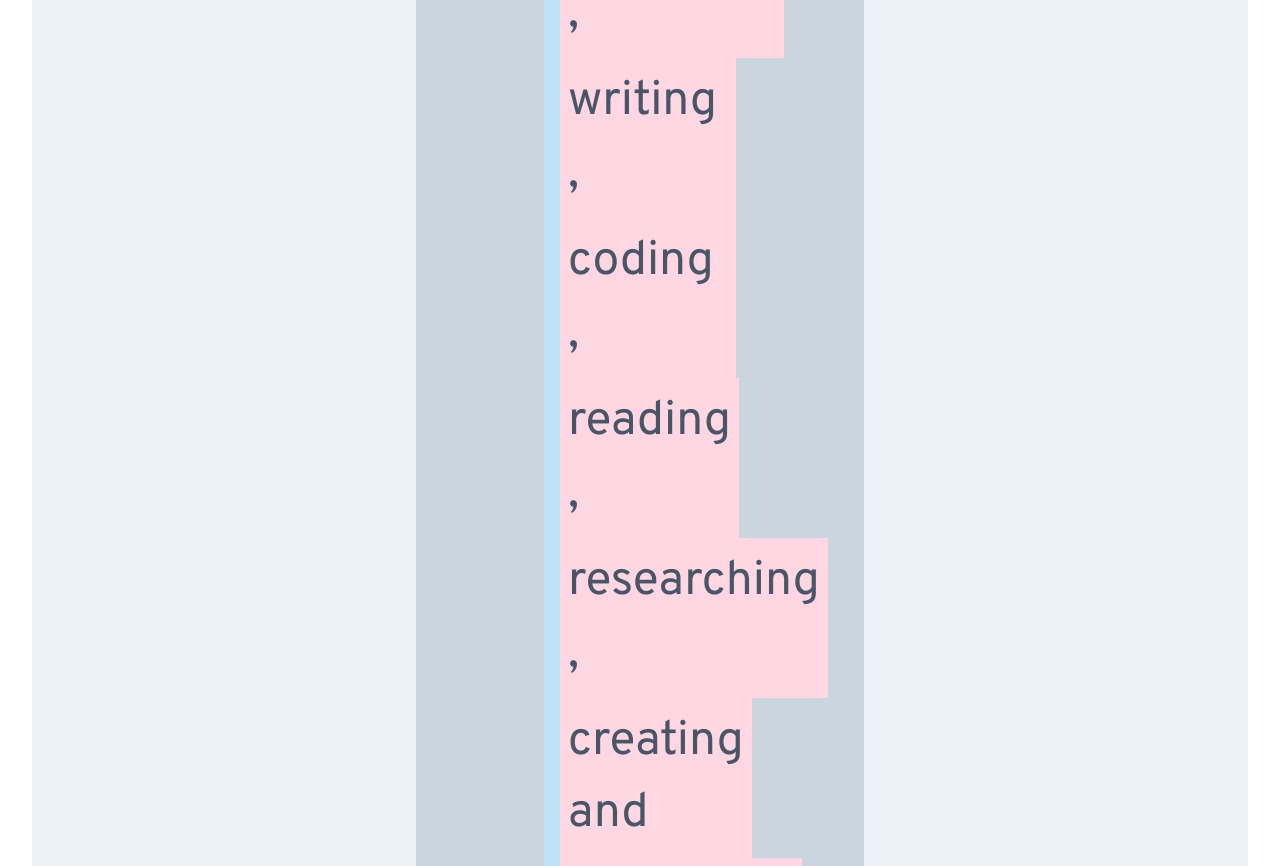
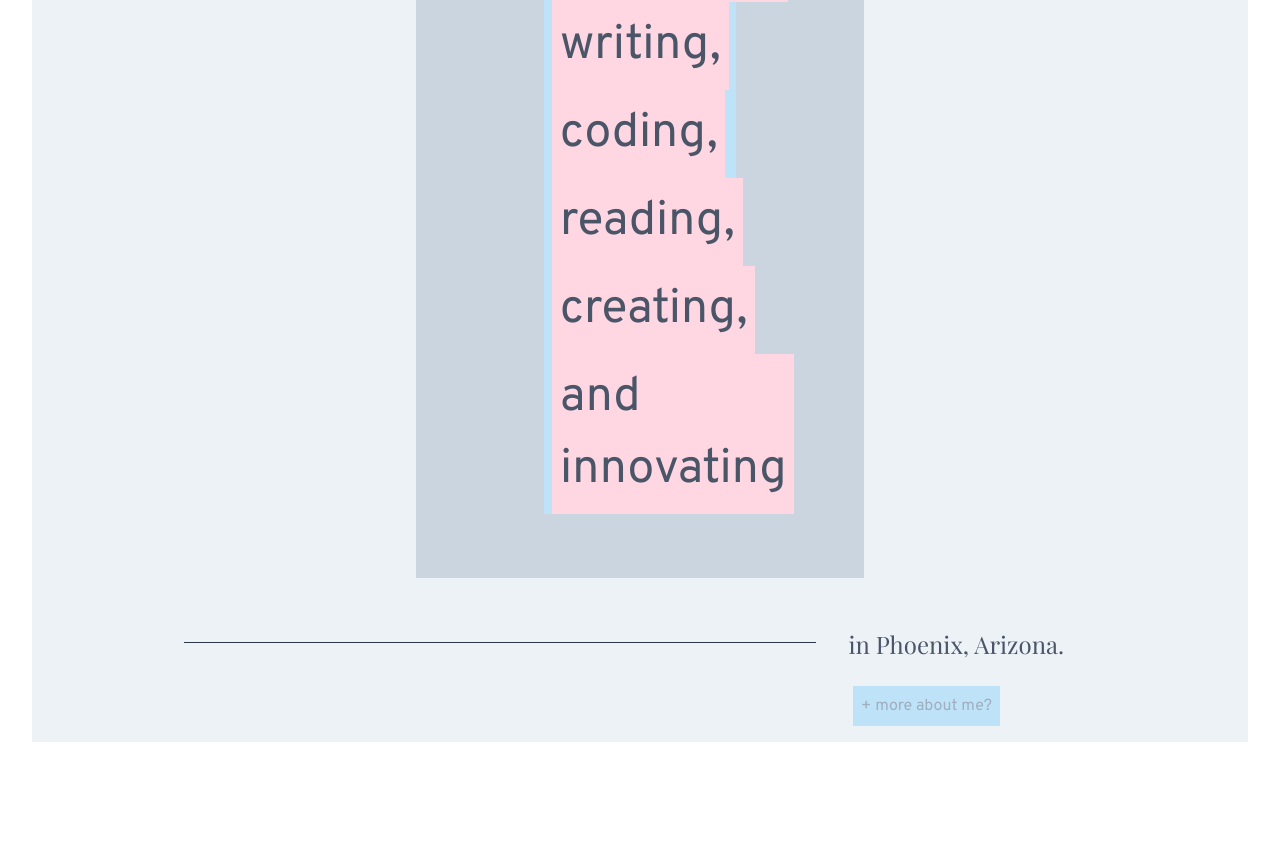
Before and after one commit to chrstngyn/chrstngyn.github.io, a Vue app: page / in a window 1280 px wide. Shown: the part 514-1380 px from the top of the page. After the commit the page ends 1320 px from the top, so only its background shows below. Built offline with nearby package versions, Linux system fonts and the light colour scheme.

Commit message:
refactor: concatenate commas after each action

```diff
--- a/src/components/home/Actions.vue
+++ b/src/components/home/Actions.vue
@@ -1,16 +1,15 @@
 <template>
-  <div class="flex flex-wrap space-x-4 bg-blue-200 mx-16">
+  <div class="flex flex-wrap content-start space-x-2 bg-blue-200 mx-16">
     <div
       class="flex-initial bg-pink-200 p-2"
       v-for="(action, index) in actions"
       :key="index"
     >
-      <h2 v-bind:id="`container-${index}`">
-        {{ action }}
-        <span v-if="index != actions.length - 1 && index != actions.length - 2"
-          >,</span
-        >
-        <span v-if="index == actions.length - 2"> and</span>
+      <h2 :id="`container-${index}`">
+        <span v-if="index !== actions.length - 1">
+          {{ action.concat(",") }}
+        </span>
+        <span v-if="index === actions.length - 1">and {{ action }}</span>
       </h2>
     </div>
   </div>
@@ -23,11 +22,11 @@ import { Component, Vue } from "vue-property-decorator";
 export default class Actions extends Vue {
   actions: string[] = [
     "learning",
+    "researching",
     "designing",
     "writing",
     "coding",
     "reading",
-    "researching",
     "creating",
     "innovating"
   ];
```
